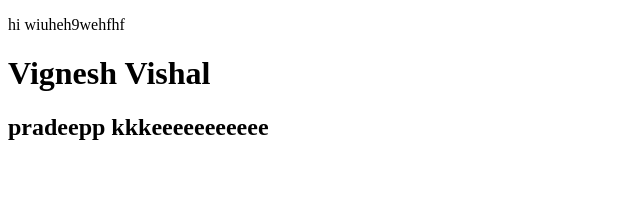
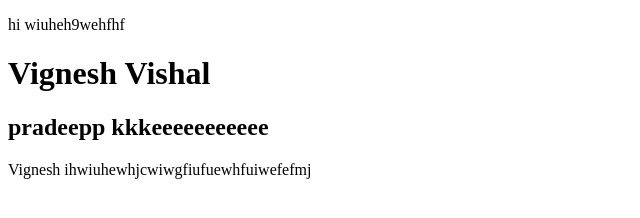
Before and after one commit to vickyy234/MSMEProjectRepo, a plain HTML site: page pradeep.html in a window 1280 px wide. Shown: the whole page, without its empty margins (0-640 px from the left). Drawn offline with Linux system fonts and the light colour scheme.

Commit message:
dd,mjbekrfv

```diff
--- a/pradeep.html
+++ b/pradeep.html
@@ -10,4 +10,6 @@
     <h1> Vignesh Vishal</h1>
     <h2>pradeepp kkkeeeeeeeeeee</h2>
 </body>
+
+Vignesh ihwiuhewhjcwiwgfiufuewhfuiwefefmj
 </html>
```
